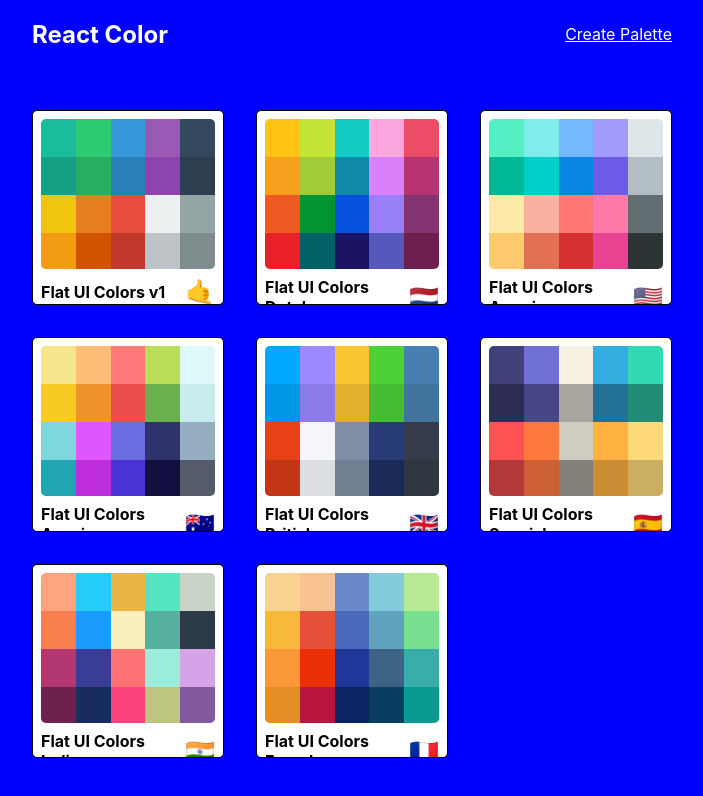
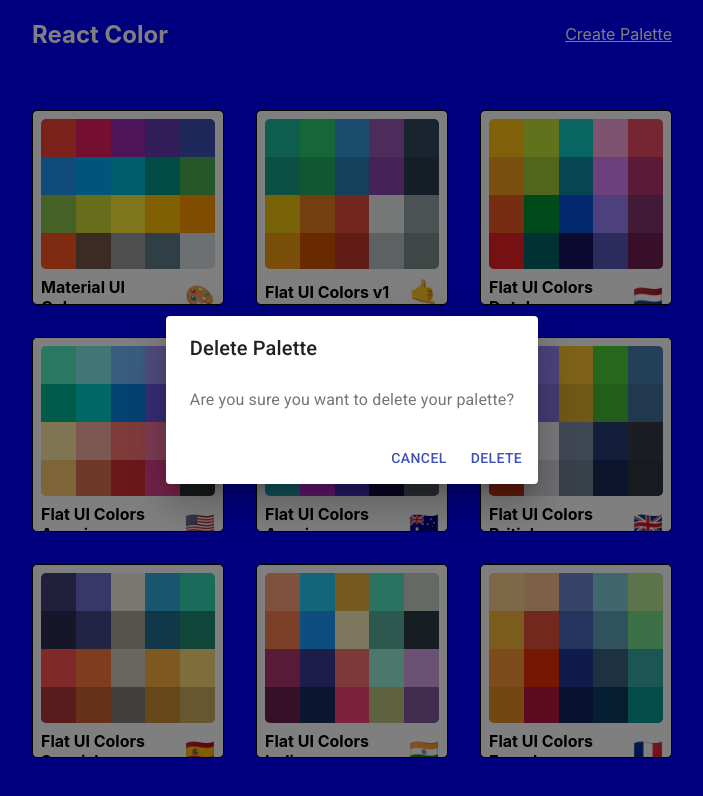
Before and after one commit to ChrisB32-cloud/Color-Project, a React (Create React App) app: page / in a window 1280 px wide. Both pictures are taken after a click on the icon 491 px from the left and 133 px from the top of the page. Shown: the top 796 px of the page, without its empty margins (288-991 px from the left). Built offline with nearby package versions, Linux system fonts and the light colour scheme.

Commit message:
New MiniMetaForm component now shows a Modal/Dialog box for deleting palettes and is functional

```diff
--- /dev/null
+++ b/src/MiniMetaForm.js
@@ -0,0 +1,56 @@
+import React from 'react';
+import Button from '@material-ui/core/Button';
+import DeleteIcon from '@material-ui/icons/Delete';
+import Dialog from '@material-ui/core/Dialog';
+import DialogActions from '@material-ui/core/DialogActions';
+import DialogContent from '@material-ui/core/DialogContent';
+import DialogContentText from '@material-ui/core/DialogContentText';
+import DialogTitle from '@material-ui/core/DialogTitle';
+
+const MiniMetaForm = props => {
+  const { handlePaletteDelete, id } = props;
+  const [open, setOpen] = React.useState(false);
+
+  const handleClickOpen = () => {
+    setOpen(true);
+  };
+
+  const handleClose = () => {
+    setOpen(false);
+  };
+
+  const paletteDelete = () => {
+    handlePaletteDelete(id);
+  };
+
+  return (
+    <div>
+      {/* <Button variant="outlined" color="primary" onClick={handleClickOpen}>
+        Open form dialog
+      </Button> */}
+      <DeleteIcon onClick={handleClickOpen} />
+      <Dialog
+        open={open}
+        onClose={handleClose}
+        aria-labelledby="form-dialog-title"
+      >
+        <DialogTitle id="form-dialog-title">Delete Palette</DialogTitle>
+        <DialogContent>
+          <DialogContentText>
+            Are you sure you want to delete your palette?
+          </DialogContentText>
+        </DialogContent>
+        <DialogActions>
+          <Button onClick={handleClose} color="primary">
+            Cancel
+          </Button>
+          <Button onClick={paletteDelete} color="primary">
+            Delete
+          </Button>
+        </DialogActions>
+      </Dialog>
+    </div>
+  );
+};
+
+export default MiniMetaForm;
--- a/src/MiniPalette.js
+++ b/src/MiniPalette.js
@@ -2,6 +2,7 @@
 import styles from './styles/MiniPaletteStyles';
 import DeleteIcon from '@material-ui/icons/Delete';
 import { withStyles } from '@material-ui/styles';
+import MiniMetaForm from './MiniMetaForm';
 
 function MiniPalette(props) {
   const {
@@ -16,19 +17,20 @@
   //!!!! important, consider using e.stopPropagation
   // instead of moving the onClick to show the individual palettes
 
-  const handleDelete = () => {
-    handlePaletteDelete(props.id);
-  };
+  // const handleDelete = () => {
+  //   handlePaletteDelete(props.id);
+  // };
 
   //   console.log(props.id);
   return (
     <div className={classes.root}>
       <div className={classes.deleteBox}>
-        <DeleteIcon
+        {/* <DeleteIcon
           //   style={{ fontSize: '22px' }}
           className={classes.delete}
           onClick={handleDelete}
-        />
+        /> */}
+        <MiniMetaForm handlePaletteDelete={handlePaletteDelete} id={props.id} />
       </div>
       <div className={classes.colors} onClick={myPaletteFunction}>
         {colors.map(color => (
```
